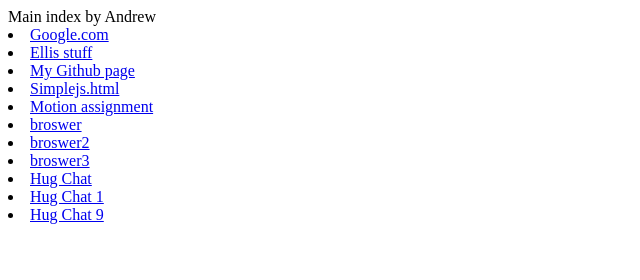
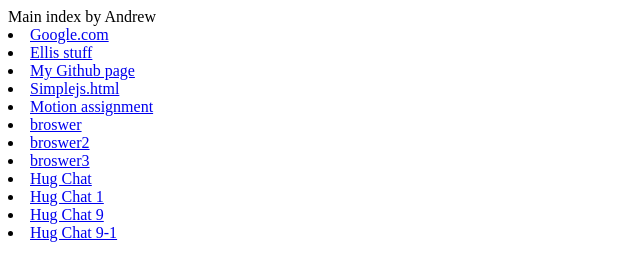
Before and after one commit to snare555/VISST2023, a plain HTML site: page public/index.html in a window 1280 px wide. Shown: the whole page, without its empty margins (0-640 px from the left). Drawn offline with Linux system fonts and the light colour scheme.

Commit message:
Update index.html

```diff
--- a/public/index.html
+++ b/public/index.html
@@ -20,3 +20,5 @@ Main index by Andrew
 <li><a href="Hugchat1.html">Hug Chat 1</a>
 
 <li><a href="Hugchat9.html">Hug Chat 9</a>
+
+<li><a href="Hugchat9-1.html">Hug Chat 9-1</a>
```
